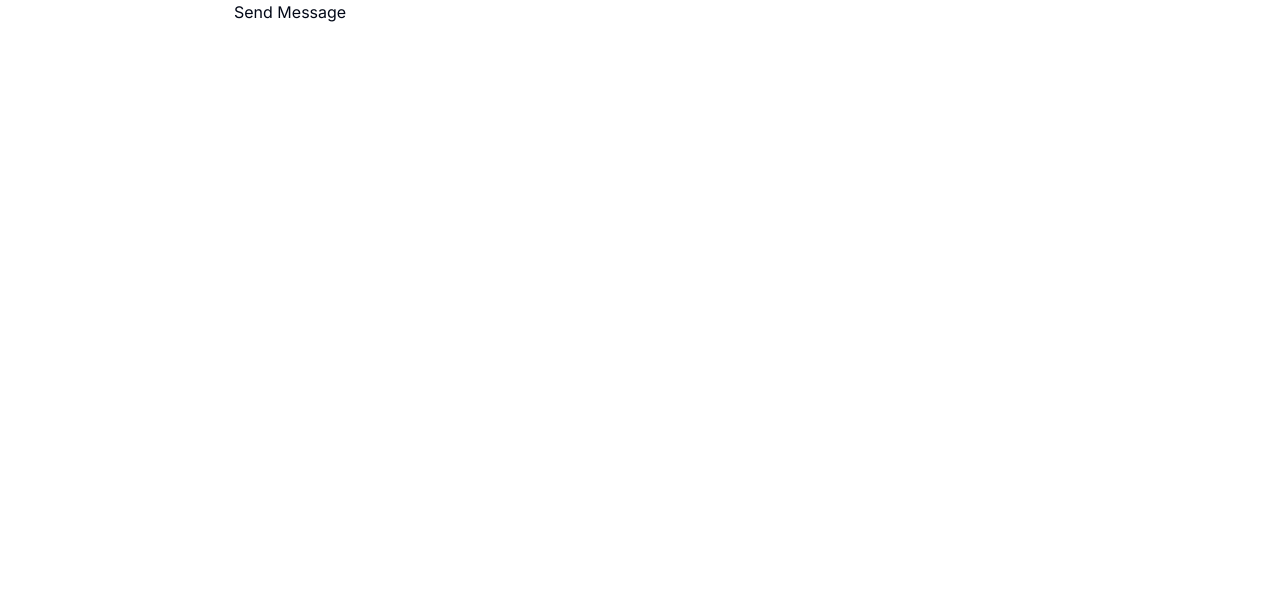
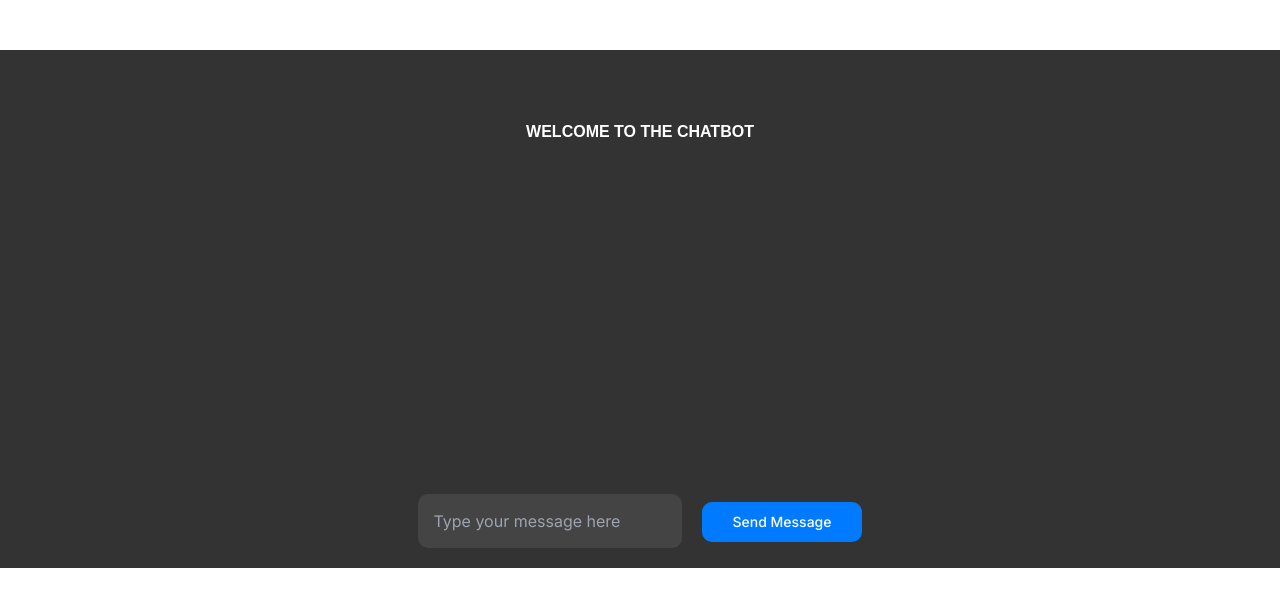
Before and after one commit to navin1111/CHATBOT, a Next.js app: page / in a window 1280 px wide. Shown: the top 606 px of the page. Built offline with nearby package versions, Linux system fonts and the light colour scheme.

Commit message:
updated styles

```diff
--- a/package.json
+++ b/package.json
@@ -16,8 +16,10 @@
     "clsx": "^2.1.1",
     "lucide-react": "^0.378.0",
     "next": "14.2.3",
+    "next-themes": "^0.3.0",
     "react": "^18",
     "react-dom": "^18",
+    "styled-components": "^6.1.11",
     "tailwind-merge": "^2.3.0",
     "tailwindcss-animate": "^1.0.7"
   },
--- a/src/app/page.tsx
+++ b/src/app/page.tsx
@@ -3,51 +3,112 @@
 import { useState } from 'react';
 import { Message, continueConversation } from './actions';
 import { readStreamableValue } from 'ai/rsc';
+import { Button } from '@/components/ui/button';
+import styled from 'styled-components';
 
+// Styled components
+const Container = styled.div`
+  display: flex;
+  margin-bottom: 100px;
+  margin-top: 50px;
+  flex-direction: column;
+  align-items: center;
+  text-align: center;
+  background-color: #333; /* Set background color to dark mode */
+  color: #fff; /* Set text color to white */
+  padding: 20px; /* Add padding for better spacing */
+`;
+
+const Heading = styled.h1`
+  margin-top: 50px;
+  margin-bottom: 50px;
+  font-weight: bold; /* Make the heading bold */
+  font-family: 'Arial', sans-serif; /* Change font family */
+`;
+
+const MessageContainer = styled.div`
+  display: flex;
+  flex-direction: column;
+  align-items: center; /* Center align the messages */
+  margin-bottom: 250px;
+`;
+
+const MessageBubble = styled.div`
+  background-color: #555; /* Set message bubble color */
+  color: #fff; /* Set text color to white */
+  padding: 10px 20px;
+  border-radius: 20px; /* Add border radius for rounded corners */
+  margin-bottom: 10px; /* Add margin between messages */
+  max-width: 80%; /* Limit maximum width of message bubble */
+  text-align: left; /* Align text to the left */
+`;
+
+const InputContainer = styled.div`
+  margin-top: 50px;
+`;
+
+const StyledInput = styled.input`
+  padding: 15px;
+  margin-right: 20px;
+  border-radius: 10px;
+  border: none;
+  background-color: #444; /* Set input field background color */
+  color: #fff; /* Set text color to white */
+  font-size: 16px; /* Set font size */
+`;
+
+const StyledButton = styled(Button)`
+  background-color: #007bff;
+  color: #fff;
+  padding: 15px 30px;
+  border: none;
+  border-radius: 10px;
+  cursor: pointer;
+`;
+
+// Define the Home component
 export default function Home() {
   const [conversation, setConversation] = useState<Message[]>([]);
   const [input, setInput] = useState<string>('');
 
+  // Function to handle sending messages
+  const sendMessage = async () => {
+    const { messages, newMessage } = await continueConversation([
+      ...conversation,
+      { role: 'user', content: input },
+    ]);
+
+    let textContent = '';
+
+    for await (const delta of readStreamableValue(newMessage)) {
+      textContent = `${textContent}${delta}`;
+
+      setConversation([...messages, { role: 'assistant', content: textContent }]);
+    }
+  };
+
+  // Render the Home component
   return (
-    <div>
-      <div>
+    <Container>
+      <Heading>WELCOME TO THE CHATBOT</Heading>
+      <MessageContainer>
         {conversation.map((message, index) => (
-          <div key={index}>
-            {message.role}: {message.content}
-          </div>
+          <MessageBubble key={index}>{message.role}: {message.content}</MessageBubble>
         ))}
-      </div>
+      </MessageContainer>
 
-      <div>
-        <input
+      <InputContainer>
+        <StyledInput
           type="text"
           value={input}
-          onChange={event => {
+          onChange={(event) => {
             setInput(event.target.value);
           }}
+          placeholder="Type your message here"
         />
-        <button
-          onClick={async () => {
-            const { messages, newMessage } = await continueConversation([
-              ...conversation,
-              { role: 'user', content: input },
-            ]);
 
-            let textContent = '';
-
-            for await (const delta of readStreamableValue(newMessage)) {
-              textContent = `${textContent}${delta}`;
-
-              setConversation([
-                ...messages,
-                { role: 'assistant', content: textContent },
-              ]);
-            }
-          }}
-        >
-          Send Message
-        </button>
-      </div>
-    </div>
+        <StyledButton onClick={sendMessage}>Send Message</StyledButton>
+      </InputContainer>
+    </Container>
   );
 }
--- /dev/null
+++ b/src/app/themeprovider.tsx
@@ -0,0 +1,9 @@
+"use client"
+
+import * as React from "react"
+import { ThemeProvider as NextThemesProvider } from "next-themes"
+import { type ThemeProviderProps } from "next-themes/dist/types"
+
+export function ThemeProvider({ children, ...props }: ThemeProviderProps) {
+  return <NextThemesProvider {...props}>{children}</NextThemesProvider>
+}
```
Also changed, not shown: 1 other file (tests, documents, lock files or other folders).
